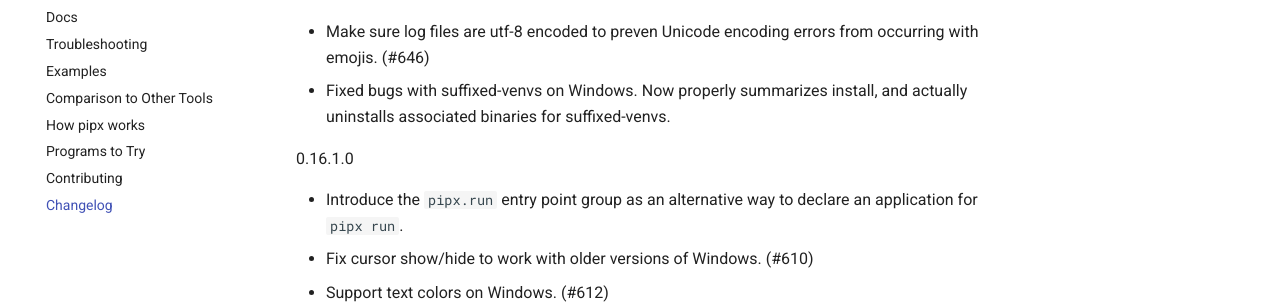
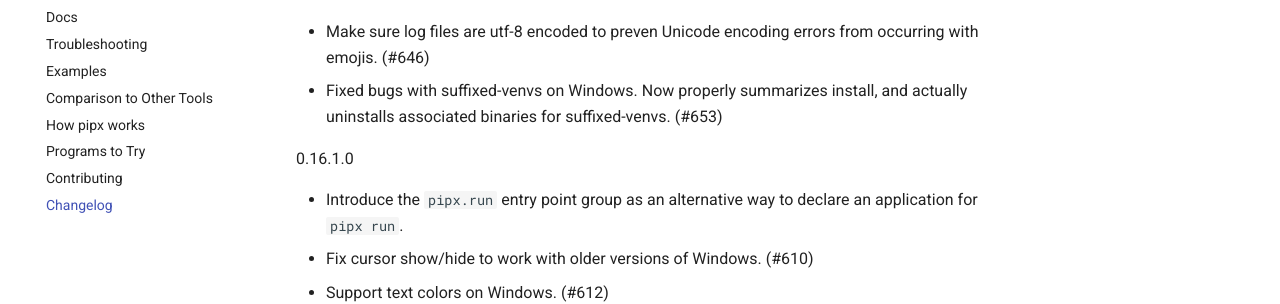
Before and after one commit to pypa/pipx, an MkDocs documentation site: the page built from docs/changelog.md, in a window 1280 px wide and 900 px high. Shown: the part 202-506 px from the top of the window. Built offline with MkDocs 1.6.1 and Material for MkDocs 9.7.7, drawn with Linux system fonts in a browser that asks for light colours; comment, search, counter and statistics services are not loaded.

Commit message:
Add PR # to changelog entry.

```diff
--- a/docs/changelog.md
+++ b/docs/changelog.md
@@ -1,7 +1,7 @@
 dev
 
 - Make sure log files are utf-8 encoded to preven Unicode encoding errors from occurring with emojis. (#646)
-- Fixed bugs with suffixed-venvs on Windows.  Now properly summarizes install, and actually uninstalls associated binaries for suffixed-venvs.
+- Fixed bugs with suffixed-venvs on Windows.  Now properly summarizes install, and actually uninstalls associated binaries for suffixed-venvs. (#653)
 
 0.16.1.0
 
```
